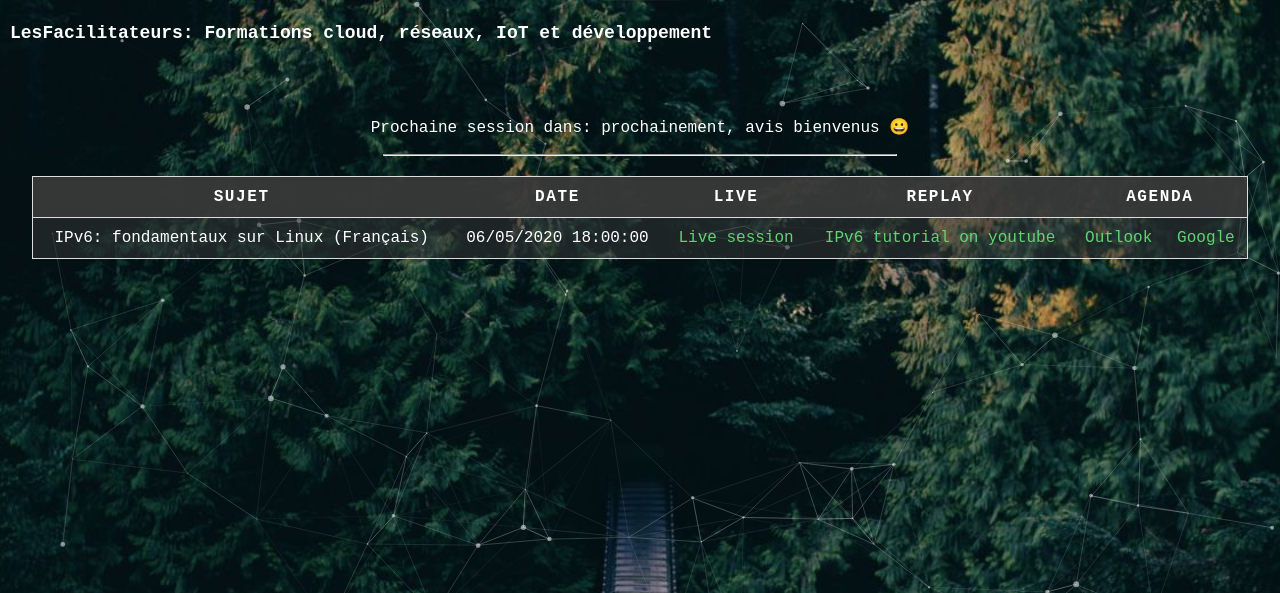
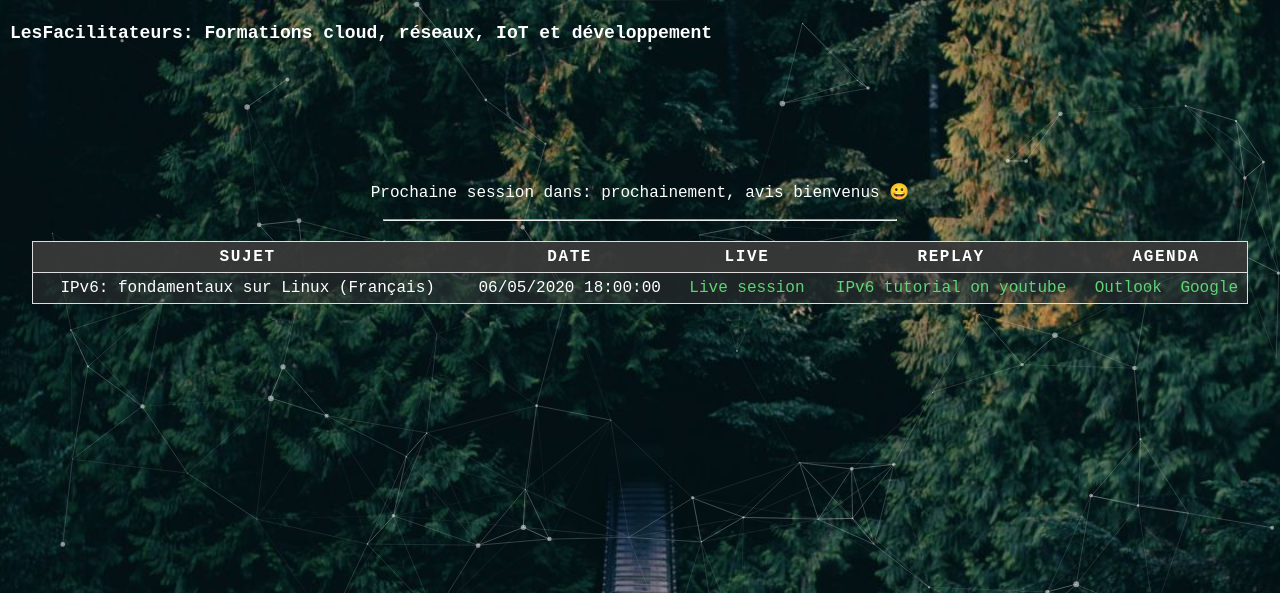
Before and after one commit to LesFacilitateurs/lesfacilitateurs.github.io, a plain HTML site: page index.html in a window 1280 px wide. Shown: the top 593 px of the page. Drawn offline with nearby package versions, Linux system fonts and the light colour scheme; a script that the page names is missing.

Commit message:
Update some paddings

```diff
--- a/css/main.css
+++ b/css/main.css
@@ -38,7 +38,7 @@ a {
 
 .middle {
     width: 100%;
-    padding-top: 35px;
+    padding-top: 100px;
     text-align: center;
 }
 
@@ -90,6 +90,7 @@ table th,
 table td {
     padding: .625em;
     text-align: center;
+    padding: 5px;
 }
 
 table th {
```
